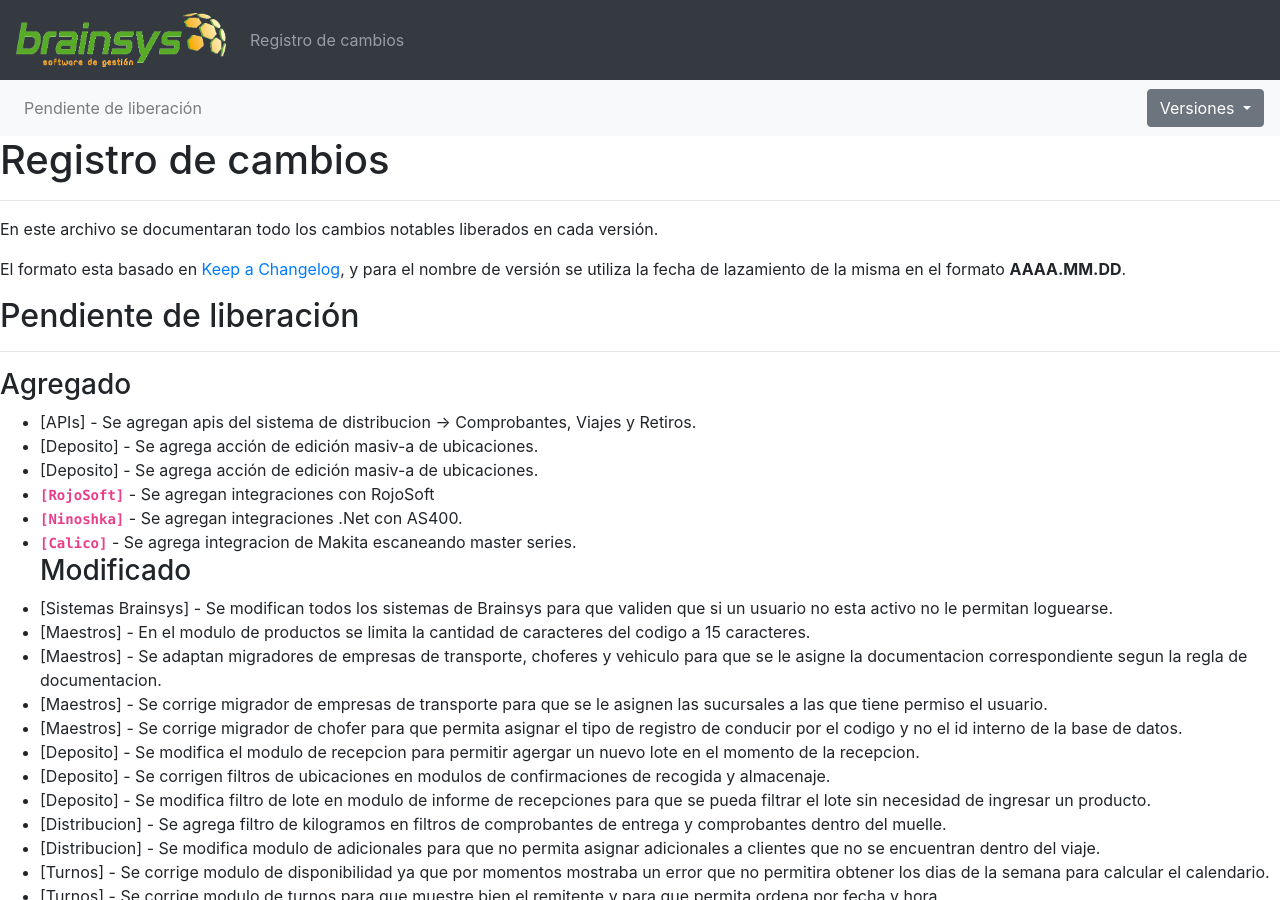
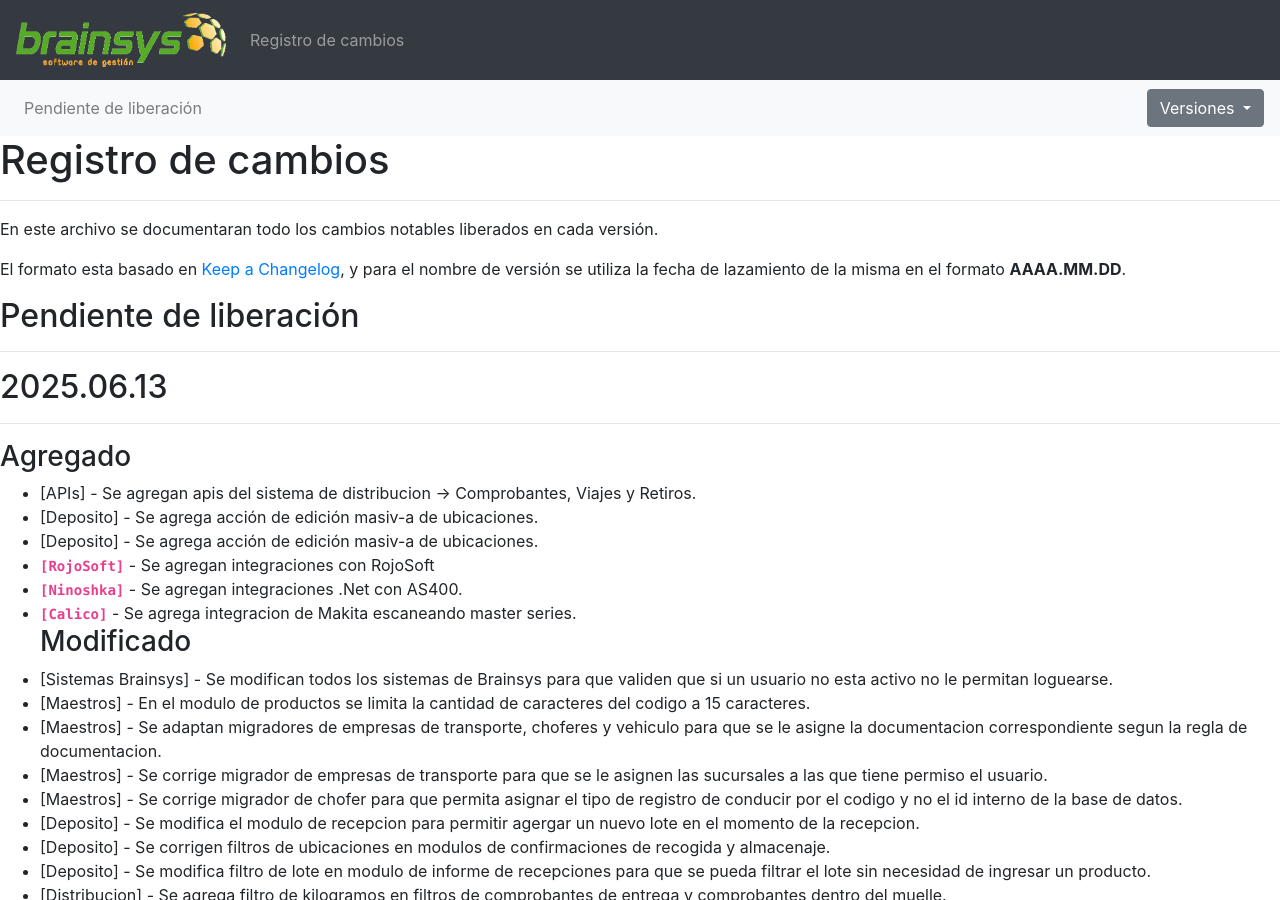
Before and after one commit to brainsys-arsaad/versionado, a Jekyll site: the page built from registro-cambios.markdown, in a window 1280 px wide and 900 px high. Built offline with Jekyll 4.4.1, drawn with Linux system fonts in a browser that asks for light colours.

Commit message:
Update registro-cambios.markdown

```diff
--- a/registro-cambios.markdown
+++ b/registro-cambios.markdown
@@ -6,6 +6,8 @@ navegacion:
     - nombre: "Pendiente de liberación"
       link: "registro-cambios#pendiente-de-liberación"
   versiones:
+    - nombre: "2025.06.13"
+      link: "registro-cambios#20250613"
     - nombre: "2025.05.21"
       link: "registro-cambios#20250521"
     - nombre: "2025.04.28"
@@ -112,6 +114,9 @@ En este archivo se documentaran todo los cambios notables liberados en cada vers
 El formato esta basado en [Keep a Changelog](https://keepachangelog.com/es-ES/1.0.0/), y para el nombre de versión se utiliza la fecha de lazamiento de la misma en el formato **AAAA.MM.DD**.
 
 ## Pendiente de liberación
+---
+
+## 2025.06.13
 ---
 
 ### Agregado
```
